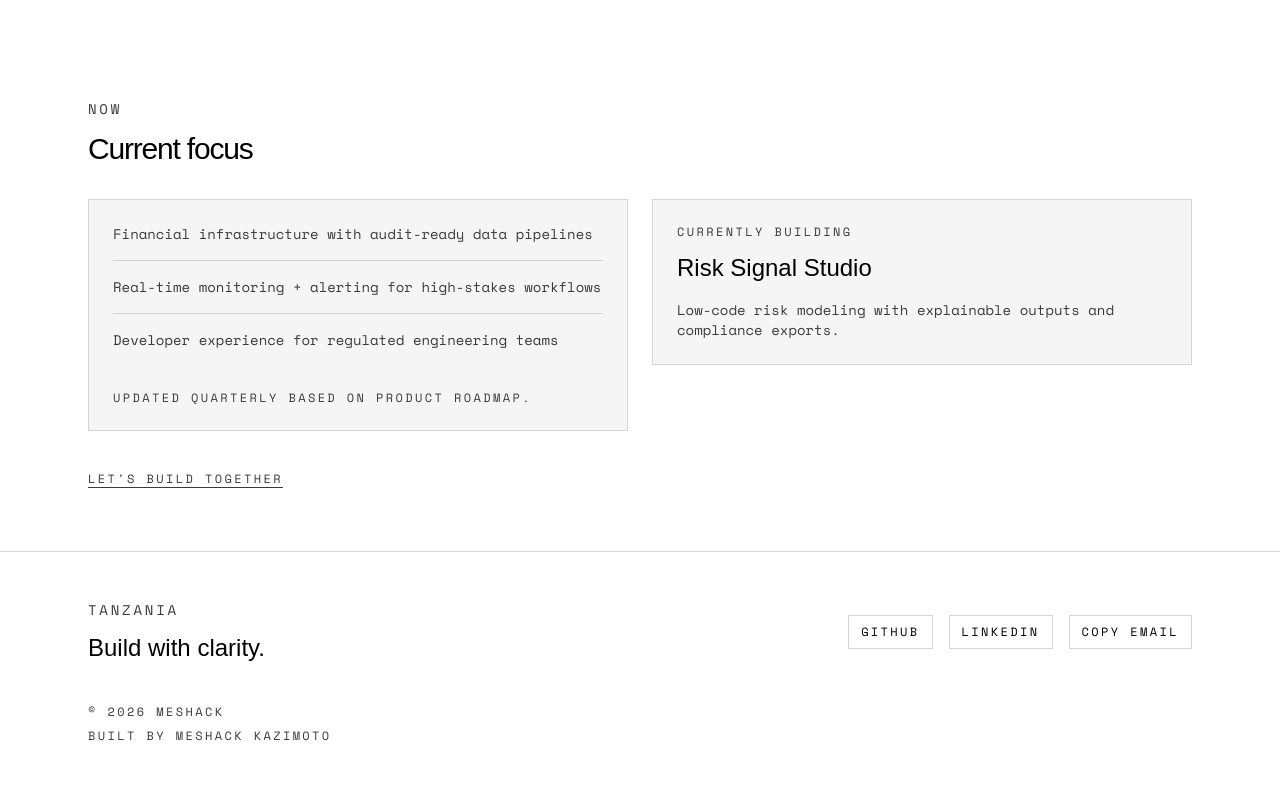
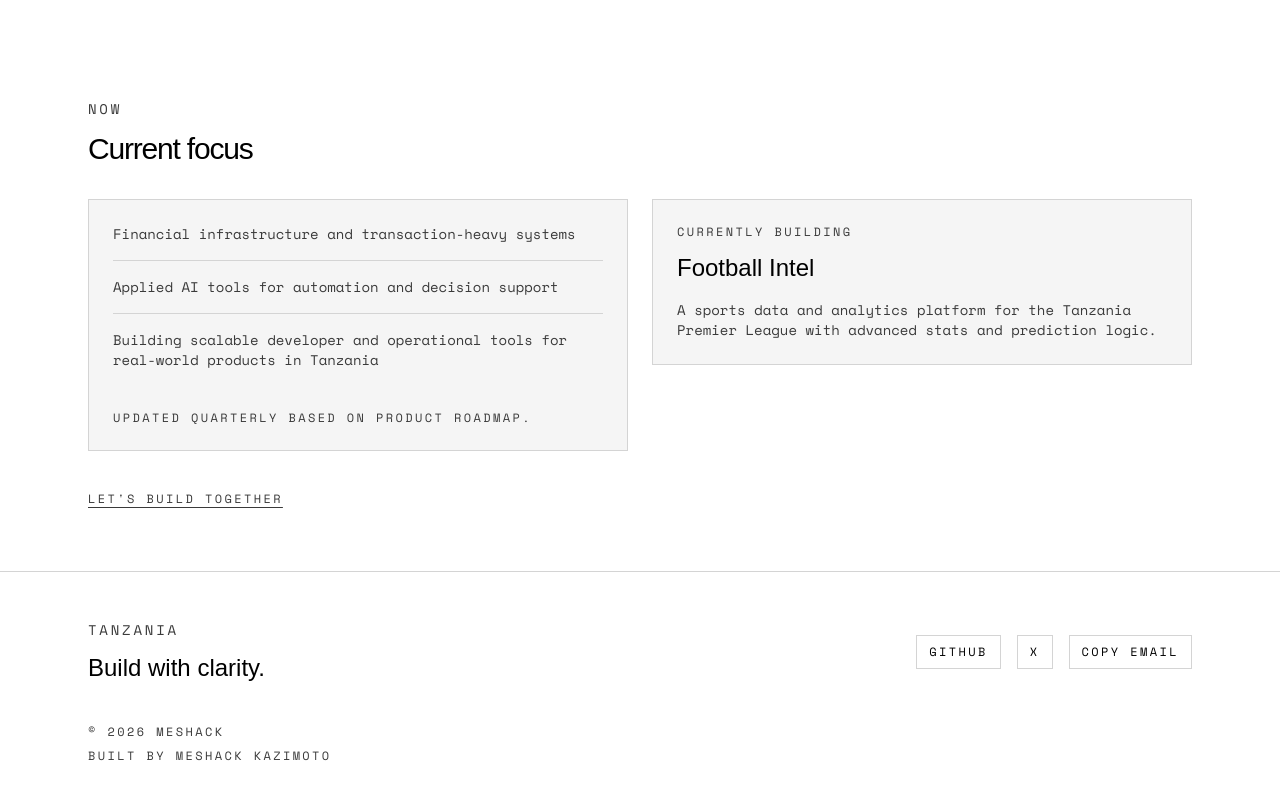
Before and after one commit to meshackkazimoto/me, a Next.js app: page / in a window 1280 px wide. Shown: the part 2315-3115 px from the top of the page. Built offline with nearby package versions, Linux system fonts and the light colour scheme; a web font is replaced by a local one.

Commit message:
Refactor social links and update profile data
- Updated LinkedIn to X in various components and data files
- Removed unused LinkedIn field from `profile.ts`
- Updated current focus and building projects with more details

```diff
--- a/app/contact/page.tsx
+++ b/app/contact/page.tsx
@@ -86,14 +86,14 @@ export default function ContactPage() {
                 </Link>
                 <CopyButton value={profile.socials.github} label="Copy GitHub" />
                 <Link
-                  href={profile.socials.linkedin}
+                  href={profile.socials.x}
                   className="text-sm uppercase tracking-[0.2em] text-fg underline underline-offset-4"
                   target="_blank"
                   rel="noreferrer"
                 >
-                  LinkedIn
+                  X
                 </Link>
-                <CopyButton value={profile.socials.linkedin} label="Copy LinkedIn" />
+                <CopyButton value={profile.socials.x} label="Copy X" />
               </div>
             </Card>
             <Card>
--- a/components/Footer.tsx
+++ b/components/Footer.tsx
@@ -22,12 +22,12 @@ export function Footer() {
               GitHub
             </Link>
             <Link
-              href={profile.socials.linkedin}
+              href={profile.socials.x}
               className="border border-border px-3 py-2 text-xs uppercase tracking-[0.2em] text-fg transition-colors hover:border-fg"
               target="_blank"
               rel="noreferrer"
             >
-              LinkedIn
+              X
             </Link>
             <CopyButton value={profile.email} label="Copy Email" />
           </div>
--- a/data/profile.ts
+++ b/data/profile.ts
@@ -7,7 +7,8 @@ export const profile = {
   email: "kazimoto17@proton.me",
   socials: {
     github: "https://github.com/meshackkazimoto",
-    linkedin: "https://www.linkedin.com/in/meshackkazimoto"
+    // linkedin: "https://www.linkedin.com/in/meshackkazimoto",
+    x: "https://x.com/dmesha_"
   }
 };
 
@@ -223,23 +224,26 @@ export const howIBuildSystems = [
 ];
 
 export const currentFocus = [
-  "Financial infrastructure with audit-ready data pipelines",
-  "Real-time monitoring + alerting for high-stakes workflows",
-  "Developer experience for regulated engineering teams"
+  "Financial infrastructure and transaction-heavy systems",
+  "Applied AI tools for automation and decision support",
+  "Building scalable developer and operational tools for real-world products in Tanzania"
 ];
 
 export const currentlyBuilding = [
   {
-    title: "Ledger Control Plane",
-    detail: "Unified orchestration for multi-entity books, approvals, and policy enforcement."
+    title: "Wakala Portal",
+    detail:
+      "A WhatsApp-driven platform that automates float exchanges between agents and super agents, reducing manual coordination."
   },
   {
-    title: "Risk Signal Studio",
-    detail: "Low-code risk modeling with explainable outputs and compliance exports."
+    title: "Football Intel",
+    detail:
+      "A sports data and analytics platform for the Tanzania Premier League with advanced stats and prediction logic."
   },
   {
-    title: "FinOps Observability",
-    detail: "Cost + reliability dashboards tuned for payment-heavy environments."
+    title: "Opsync",
+    detail:
+      "A modern office management system focused on operational efficiency, built with a fast and scalable architecture."
   }
 ];
 
```
